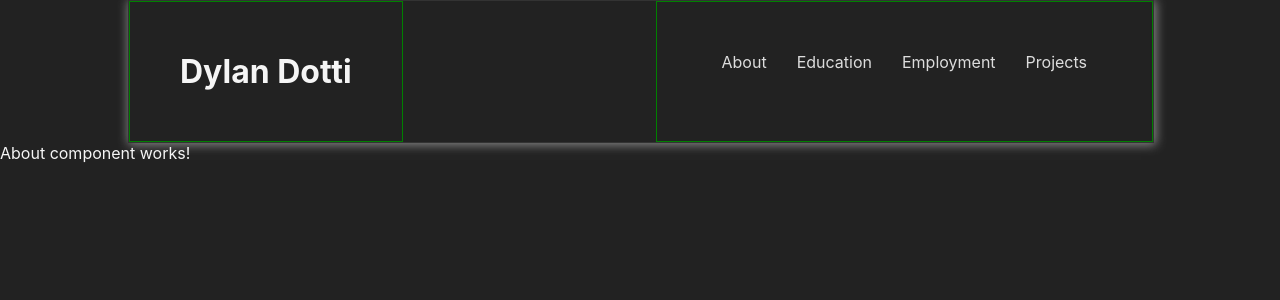
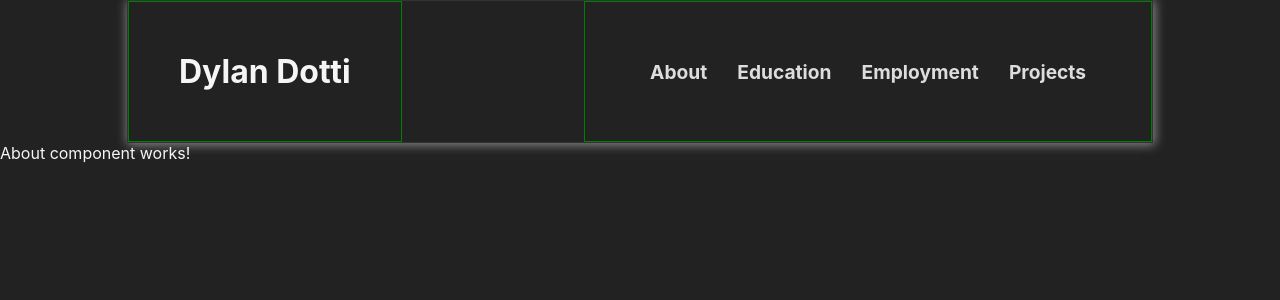
Before and after one commit to Dylan-Dotti/React-Portfolio-Website, a React (Create React App) app: page / in a window 1280 px wide. Shown: the top 300 px of the page. Built offline with nearby package versions, Linux system fonts and the light colour scheme.

Commit message:
Converted nav links to use flex display

```diff
--- a/src/App.scss
+++ b/src/App.scss
@@ -11,7 +11,7 @@ body {
     display: flex;
     justify-content: space-between;
     width: 80%;
-    margin: 0px 10%;
+    margin: 0px auto;
     border: 1px solid #333;
     box-shadow: 1px 1px 10px 1px #888888;
 
@@ -22,12 +22,20 @@ body {
 
     nav {
 
-      li {
-        display: inline-block;
-        list-style-type: none;
-        margin: 0px 15px;
+      .nav-list {
+        display: flex;
+        height: 100%;
+
+        li {
+          list-style-type: none;
+          margin: auto 15px;
+          font-size: 1.2rem;
+          font-weight: bold;
+        }
       }
+
     }
+
   }
 }
 
--- a/src/Components/Layout/index.tsx
+++ b/src/Components/Layout/index.tsx
@@ -10,7 +10,7 @@ export default class Layout extends React.Component {
             <h1>Dylan Dotti</h1>
           </div>
           <nav>
-            <ul>
+            <ul className="nav-list">
               <li>
                 <Link to="/">About</Link>
               </li>
```
